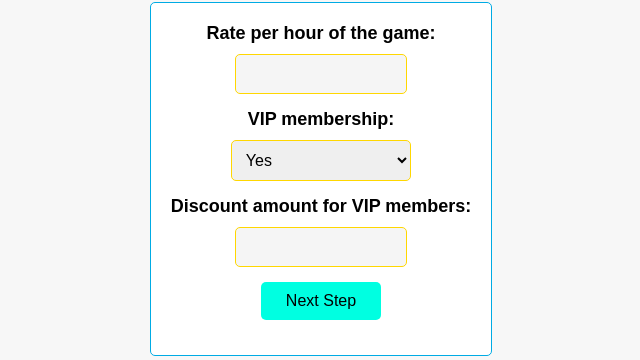
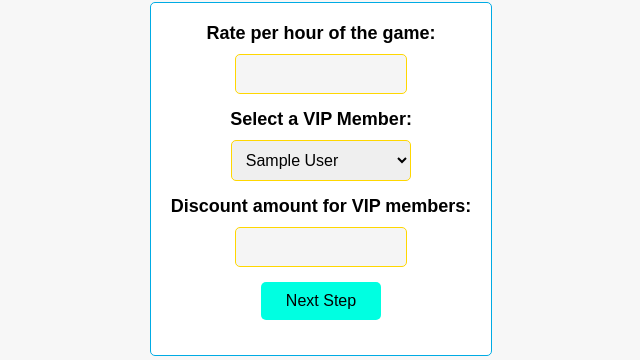
Before and after one commit to Amiv80/Cafe_Website, a Django app: page / in a window 1280 px wide. Shown: the part 138-498 px from the top of the page, without its empty margins (319-959 px from the left). Run offline with Django 4.2, Linux system fonts and the light colour scheme; tables that the repository leaves empty hold one stand-in row (values such as "Sample post").

Commit message:
remove vip_question

```diff
--- a/cafe/templates/cafe/home.html
+++ b/cafe/templates/cafe/home.html
@@ -13,11 +13,14 @@
         {% csrf_token %}
         <label for="rate_price">Rate per hour of the game:</label>
         <input type="number" step="0.01" name="rate_price" required>
-        <label for="vip_question">VIP membership:</label>
-        <select name="vip_question" required>
-            <option value="yes">Yes</option>
-            <option value="no">No</option>
+
+        <label for="vip_member">Select a VIP Member:</label>
+        <select name="vip_member">
+            {% for member_id, member_name in vip_member_choices %}
+                <option value="{{ member_id }}">{{ member_name }}</option>
+            {% endfor %}
         </select>
+
         <label for="vip_discount_rate">Discount amount for VIP members:</label>
         <input type="number" step="0.01" name="vip_discount_rate" required>
         <input type="submit" value="Next Step">
@@ -25,5 +28,4 @@
 
     <a href="/admin" class="admin-button">Go to Admin</a>
 </body>
-
 </html>
--- a/cafe/views.py
+++ b/cafe/views.py
@@ -1,49 +1,62 @@
 from django.shortcuts import render
 from django.http import HttpResponse
+from .models import Member
 
 
 def total_income(income):
     return round(sum(income), 3)
 
+
 def minute_price(price, clock):
     minute_cost = round((price / 60) * clock, 3)
     return minute_cost
+
 
 def hour_price(integer, decimal, price):
     dec = round(decimal * 100, 3)
     hour_cost = (integer * price) + (dec * (price / 60))
     return hour_cost
 
+
 def home(request):
-    return render(request, 'cafe/home.html')
+    if request.method == "POST":
+        ...
+    else:
+        vip_members = Member.objects.all()
+        vip_member_choices = [(member.id, member.name) for member in vip_members]
+        return render(
+            request, "cafe/home.html", {"vip_member_choices": vip_member_choices}
+        )
+
 
 def calculate_cost(request):
-    if request.method == 'POST':
-        rate_price = float(request.POST.get('rate_price'))
-        vip_question = request.POST.get('vip_question')
-        vip_discount_rate = float(request.POST.get('vip_discount_rate'))
+    if request.method == "POST":
+        rate_price = float(request.POST.get("rate_price"))
+        vip_discount_rate = float(request.POST.get("vip_discount_rate"))
 
-        if vip_question == 'yes':
+        vip_member_id = request.POST.get("vip_member")
+        if vip_member_id:
             discount_enabled = True
         else:
             discount_enabled = False
 
         context = {
-            'rate_price': rate_price,
-            'vip_discount_rate': vip_discount_rate,
-            'discount_enabled': discount_enabled,
+            "rate_price": rate_price,
+            "vip_discount_rate": vip_discount_rate,
+            "discount_enabled": discount_enabled,
         }
-        return render(request, 'cafe/calculate_cost.html', context)
+        return render(request, "cafe/calculate_cost.html", context)
     else:
-        return HttpResponse('Invalid request')
+        return HttpResponse("Invalid request")
+
 
 def display_cost(request):
-    if request.method == 'POST':
-        hour = request.POST.get('hour')
-        minute = request.POST.get('minute')
-        rate_price = float(request.POST.get('rate_price'))
-        vip_discount_rate = float(request.POST.get('vip_discount_rate'))
-        discount_enabled = request.POST.get('discount_enabled') == 'True'
+    if request.method == "POST":
+        hour = request.POST.get("hour")
+        minute = request.POST.get("minute")
+        rate_price = float(request.POST.get("rate_price"))
+        vip_discount_rate = float(request.POST.get("vip_discount_rate"))
+        discount_enabled = request.POST.get("discount_enabled") == "True"
 
         if hour:
             try:
@@ -51,7 +64,7 @@ def display_cost(request):
                 integer, dec = divmod(hour, 1)
                 cost = hour_price(integer, dec, rate_price)
             except ValueError:
-                return HttpResponse('Invalid input for hour')
+                return HttpResponse("Invalid input for hour")
         else:
             hour = 0
             cost = 0
@@ -61,17 +74,17 @@ def display_cost(request):
                 minute = int(minute)
                 cost += minute_price(rate_price, minute)
             except ValueError:
-                return HttpResponse('Invalid input for minute')
+                return HttpResponse("Invalid input for minute")
 
         if discount_enabled:
-            cost -= ((cost * vip_discount_rate) / 100)
+            cost -= (cost * vip_discount_rate) / 100
 
         context = {
-            'hour': hour,
-            'minute': minute,
-            'cost': round(cost, 3),
-            'discount_enabled': discount_enabled,
+            "hour": hour,
+            "minute": minute,
+            "cost": round(cost, 3),
+            "discount_enabled": discount_enabled,
         }
-        return render(request, 'cafe/display_cost.html', context)
+        return render(request, "cafe/display_cost.html", context)
     else:
-        return HttpResponse('Invalid request')
+        return HttpResponse("Invalid request")
```
